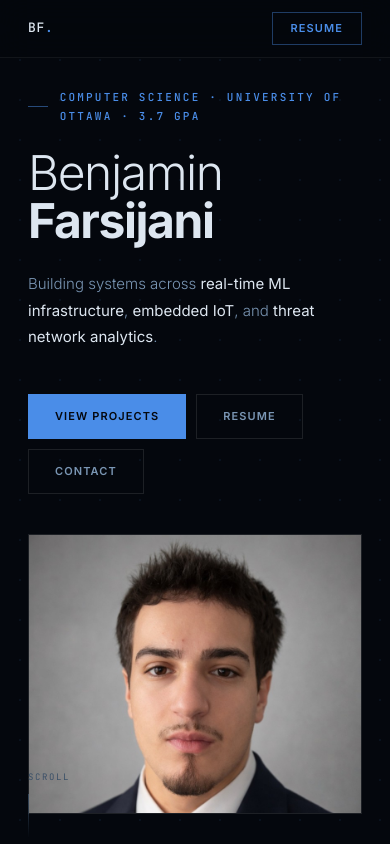
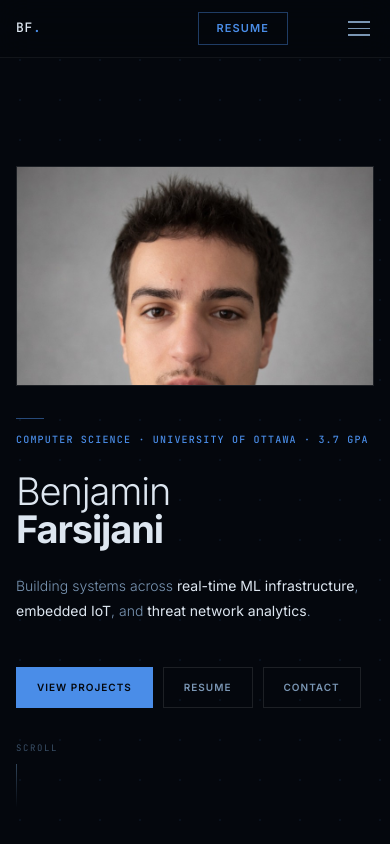
Before and after one commit to benfarsi/benfarsi.com, a Next.js app: page / in a window 390 px wide. Shown: the top 844 px of the page. Built offline with nearby package versions, Linux system fonts and the light colour scheme.

Commit message:
Fix mobile UI: hamburger nav, card layout, spacing, responsive breakpoints

```diff
--- a/app/globals.css
+++ b/app/globals.css
@@ -75,6 +75,42 @@ body::before {
   padding: 6px 18px; transition: all 0.18s;
 }
 .nav__resume:hover { background: var(--accent); color: var(--bg); border-color: var(--accent); }
+
+/* hamburger */
+.nav__hamburger {
+  display: none; background: none; border: none; cursor: pointer;
+  flex-direction: column; justify-content: center; gap: 5px;
+  padding: 4px; margin-left: 16px;
+}
+.nav__hamburger span {
+  display: block; width: 22px; height: 1.5px;
+  background: var(--muted); transition: all 0.2s;
+}
+.nav__hamburger.open span:nth-child(1) { transform: translateY(6.5px) rotate(45deg); background: var(--text); }
+.nav__hamburger.open span:nth-child(2) { opacity: 0; }
+.nav__hamburger.open span:nth-child(3) { transform: translateY(-6.5px) rotate(-45deg); background: var(--text); }
+
+/* mobile nav drawer */
+.nav__mobile {
+  display: none;
+  position: fixed; top: 58px; left: 0; right: 0;
+  background: rgba(4, 7, 13, 0.98);
+  border-bottom: 1px solid var(--border);
+  backdrop-filter: blur(20px);
+  z-index: 199;
+  padding: 8px var(--pad) 20px;
+  flex-direction: column;
+}
+.nav__mobile.open { display: flex; }
+.nav__mobile a {
+  font-size: 13px; font-weight: 500;
+  letter-spacing: 0.1em; text-transform: uppercase;
+  color: var(--muted); padding: 14px 0;
+  border-bottom: 1px solid var(--border);
+  transition: color 0.18s;
+}
+.nav__mobile a:last-child { border-bottom: none; color: var(--accent); padding-bottom: 4px; }
+.nav__mobile a:hover { color: var(--text); }
 
 /* ── HERO ── */
 .hero {
@@ -327,20 +363,40 @@ body::before {
 @media (max-width: 960px) {
   :root { --pad: 28px; }
   .nav__links { display: none; }
-  .hero__inner { flex-direction: column; gap: 40px; align-items: flex-start; }
-  .hero__photo-wrap { width: 100%; height: 280px; }
+  .nav__hamburger { display: flex; }
+  .hero__inner { flex-direction: column-reverse; gap: 32px; align-items: flex-start; }
+  .hero__photo-wrap { width: 100%; height: 260px; }
   .proj-main { grid-template-columns: 1fr; }
   .proj-mini { grid-template-columns: repeat(2, 1fr); }
   .skills-grid { grid-template-columns: 1fr; }
-  .exp-card { grid-template-columns: 1fr; }
+  .exp-card { grid-template-columns: 1fr; gap: 6px; }
   .exp__meta { text-align: left; }
   .edu-card { flex-direction: column; gap: 10px; }
   .edu__gpa, .edu__date { text-align: left; }
 }
 @media (max-width: 600px) {
-  .hero { padding-top: 88px; padding-bottom: 60px; }
-  .section { padding-top: 70px; padding-bottom: 70px; }
-  .pcard { padding: 22px; }
+  :root { --pad: 20px; }
+  .hero { padding-top: 80px; padding-bottom: 50px; }
+  .hero__photo-wrap { height: 220px; }
+  .hero__eyebrow { font-size: 10px; letter-spacing: 0.12em; flex-wrap: wrap; }
+  .section { padding-top: 60px; padding-bottom: 60px; }
+  .pcard { padding: 20px; }
+  .pcard__top { flex-direction: column; align-items: flex-start; gap: 8px; }
+  .pcard__badge { margin-left: 0; }
+  .pcard__name { font-size: 15px; }
+  .pmini { padding: 18px 20px; }
   .proj-mini { grid-template-columns: 1fr; }
+  .sgroup { padding: 22px 24px; }
+  .exp-card { padding: 20px 22px; }
+  .edu-card { padding: 20px 22px; }
+  .contact__links { gap: 8px; }
+  .contact__links .btn-primary,
+  .contact__links .btn-ghost { width: 100%; text-align: center; }
   .site-footer { flex-direction: column; gap: 6px; text-align: center; }
 }
+@media (max-width: 400px) {
+  :root { --pad: 16px; }
+  .hero__name { font-size: 38px; }
+  .hero__tagline { font-size: 14px; }
+  .btn-primary, .btn-ghost { padding: 11px 20px; font-size: 10px; }
+}
--- a/app/page.tsx
+++ b/app/page.tsx
@@ -6,6 +6,9 @@ import Link from "next/link";
 
 export default function Home() {
   const [activeSection, setActiveSection] = useState("hero");
+  const [menuOpen, setMenuOpen] = useState(false);
+
+  const closeMenu = () => setMenuOpen(false);
 
   useEffect(() => {
     const sections = document.querySelectorAll("section[id]");
@@ -31,8 +34,23 @@ export default function Home() {
             <li><a href="#contact"    className={isActive("contact")}>Contact</a></li>
           </ul>
           <a href="/resume.pdf" className="nav__resume" target="_blank" rel="noopener noreferrer">Resume</a>
+          <button
+            className={`nav__hamburger${menuOpen ? " open" : ""}`}
+            onClick={() => setMenuOpen(o => !o)}
+            aria-label="toggle menu"
+          >
+            <span /><span /><span />
+          </button>
         </div>
       </nav>
+
+      <div className={`nav__mobile${menuOpen ? " open" : ""}`}>
+        <a href="#projects"   onClick={closeMenu}>Projects</a>
+        <a href="#skills"     onClick={closeMenu}>Stack</a>
+        <a href="#experience" onClick={closeMenu}>Experience</a>
+        <a href="#contact"    onClick={closeMenu}>Contact</a>
+        <a href="/resume.pdf" onClick={closeMenu} target="_blank" rel="noopener noreferrer">Resume</a>
+      </div>
 
       {/* HERO */}
       <section id="hero" className="hero">
```
